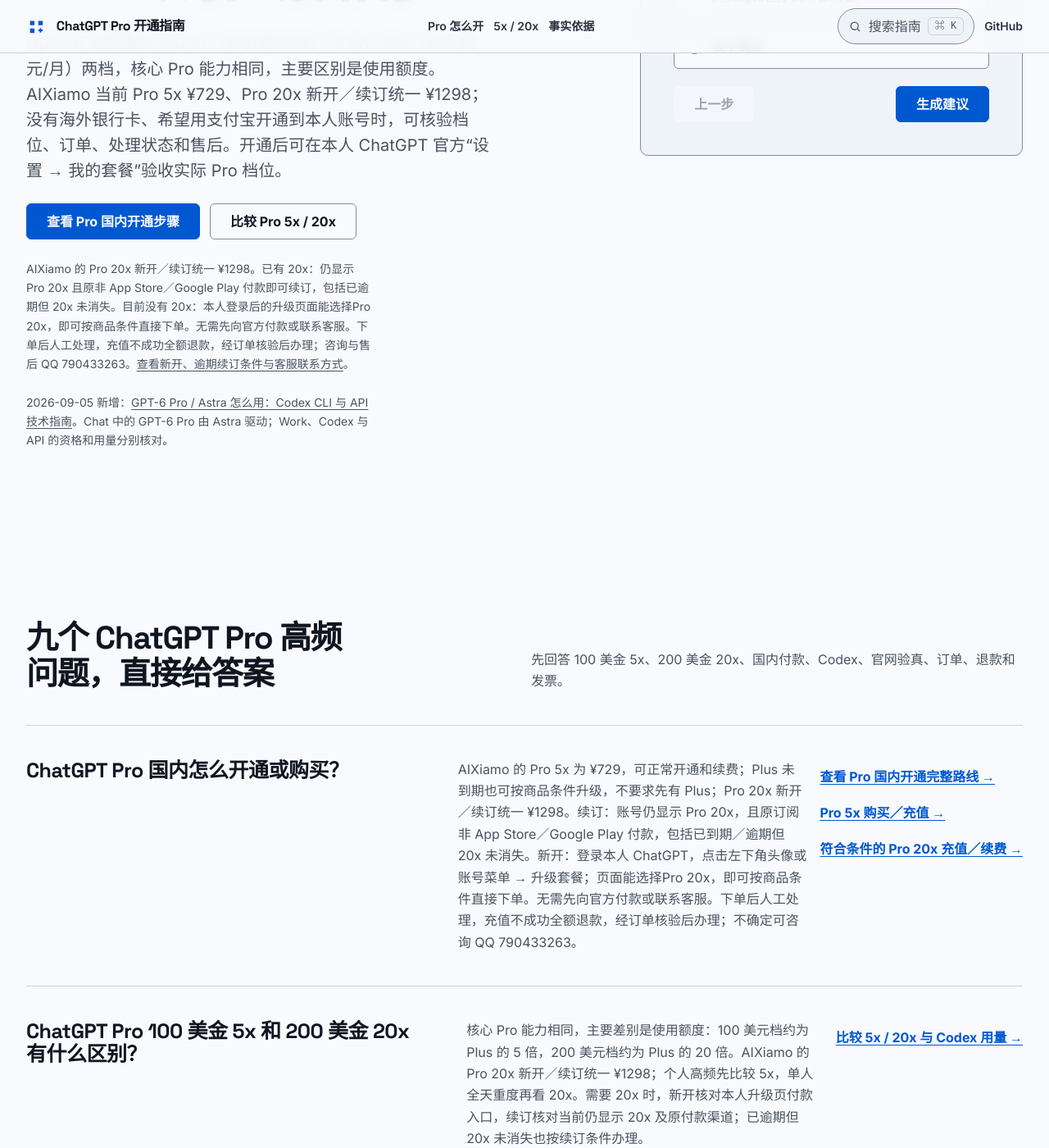
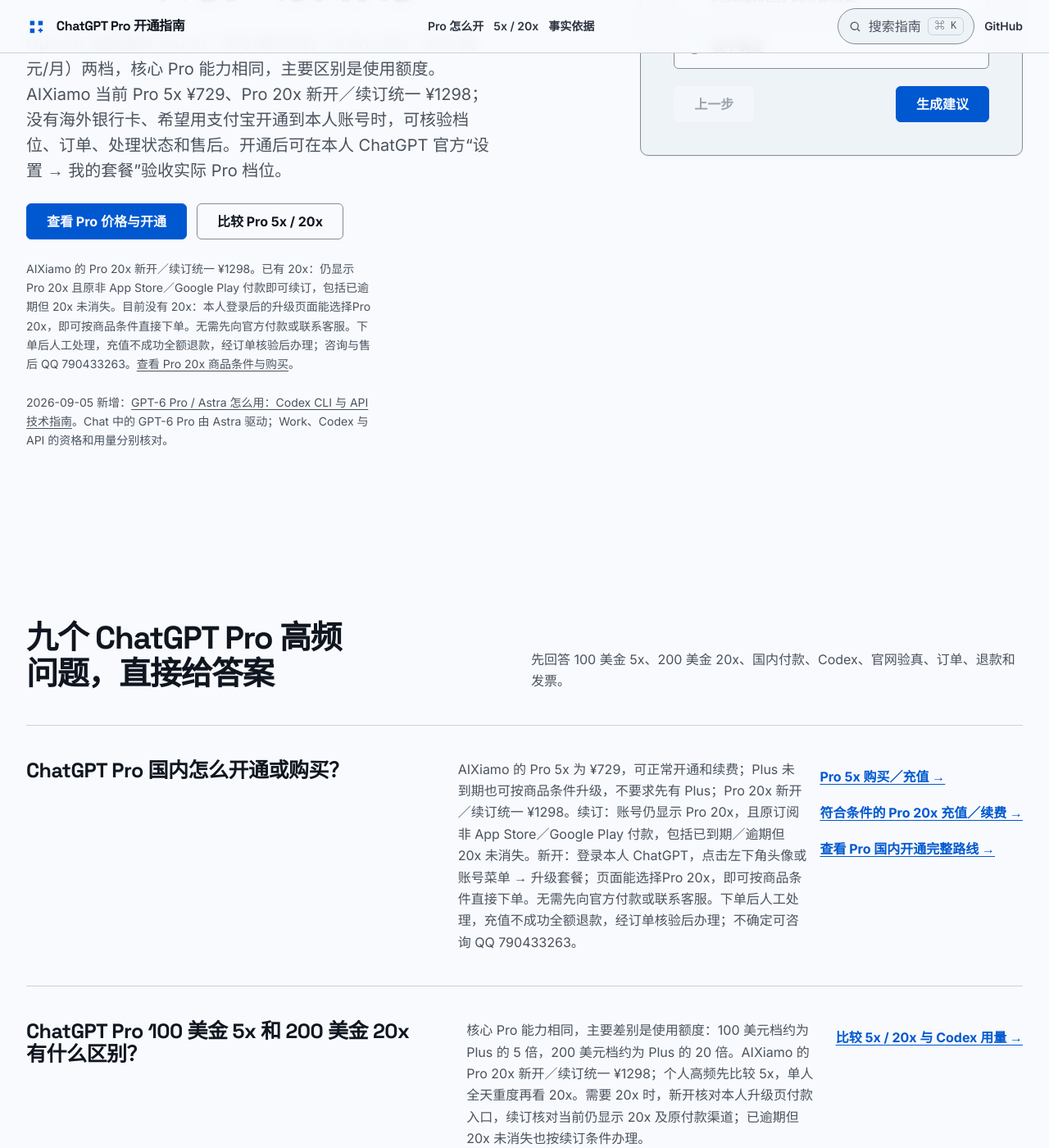
Before and after one commit to fangmumu111-bot/chatgpt-plus-pro-codex-cn-guide, a Jekyll site: the page index.html, which Jekyll copies as it is, in a window 1280 px wide and 1400 px high, scrolled down 556 px. Shown: the whole window at 82% size. Built offline with Jekyll 4.4.1, drawn with Linux system fonts in a browser that asks for light colours; some of the changed text lies outside the part shown.

Commit message:
Link B guide purchase paths directly to AIXiamo

```diff
--- a/app.js
+++ b/app.js
@@ -85,12 +85,12 @@
       changes: ["高频多文件或长任务持续中断", "用量记录显示当前档位长期不足"],
       verify: ["当前官方账号显示的计划与模型", "实时付款方式、订单查询和售后边界"],
       links: [
-        { label: "查看 Plus / Pro 完整对照", url: `${PAGES_BASE}/docs/chatgpt-plus-vs-pro.html`, external: false },
         {
-          label: "打开 AIXiamo 中文延伸说明",
-          url: "https://www.aixiamo.com/chatgpt-plus-domestic-recharge?utm_source=github&utm_medium=pages&utm_campaign=chatgpt_plus_pro_codex_cn_guide&utm_content=plus_first_result",
+          label: "查看 AIXiamo Plus 价格与购买",
+          url: "https://www.aixiamo.com/item/10?utm_source=github&utm_medium=pages&utm_campaign=chatgpt_plus_pro_codex_cn_guide&utm_content=plus_first_result",
           external: true
-        }
+        },
+        { label: "查看 Plus / Pro 完整对照", url: `${PAGES_BASE}/docs/chatgpt-plus-vs-pro.html`, external: false }
       ]
     },
     pro_compare: {
@@ -100,12 +100,12 @@
       changes: ["实际问题来自客户端、权限或环境", "优化任务范围后中断明显减少"],
       verify: ["连续一周的受限次数和交付影响", "5x 与 20x 的当前官方规则和实时状态"],
       links: [
-        { label: "查看 Pro 5x / 20x 对照", url: `${PAGES_BASE}/docs/chatgpt-pro-5x-vs-20x.html`, external: false },
         {
-          label: "打开 AIXiamo Pro 延伸说明",
-          url: "https://www.aixiamo.com/chatgpt-pro-5x-vs-20x?utm_source=github&utm_medium=pages&utm_campaign=chatgpt_plus_pro_codex_cn_guide&utm_content=pro_compare_result",
+          label: "查看 AIXiamo Pro 5x / 20x 价格与办理",
+          url: "https://www.aixiamo.com/chatgpt-pro?utm_source=github&utm_medium=pages&utm_campaign=chatgpt_plus_pro_codex_cn_guide&utm_content=pro_compare_result",
           external: true
-        }
+        },
+        { label: "查看 Pro 5x / 20x 对照", url: `${PAGES_BASE}/docs/chatgpt-pro-5x-vs-20x.html`, external: false }
       ]
     },
     api: {
--- a/index.html
+++ b/index.html
@@ -191,11 +191,11 @@
             OpenAI 当前提供 Pro 5x（100 美元/月）与 Pro 20x（200 美元/月）两档，核心 Pro 能力相同，主要区别是使用额度。AIXiamo 当前 Pro 5x ¥729、Pro 20x 新开／续订统一 ¥1298；没有海外银行卡、希望用支付宝开通到本人账号时，可核验档位、订单、处理状态和售后。开通后可在本人 ChatGPT 官方“设置 → 我的套餐”验收实际 Pro 档位。
           </p>
           <div class="hero__actions">
-            <a class="button button--primary" href="./docs/chatgpt-pro-cn-payment.html">查看 Pro 国内开通步骤</a>
+            <a class="button button--primary" href="https://www.aixiamo.com/chatgpt-pro?utm_source=github_pages&amp;utm_medium=referral&amp;utm_campaign=chatgpt_plus_pro_codex_cn_guide&amp;utm_content=hero_pro_entry">查看 Pro 价格与开通</a>
             <a class="button" href="./docs/chatgpt-pro-5x-vs-20x.html">比较 Pro 5x / 20x</a>
           </div>
           <p class="hero__note">
-            AIXiamo 的 Pro 20x 新开／续订统一 ¥1298。已有 20x：仍显示 Pro 20x 且原非 App Store／Google Play 付款即可续订，包括已逾期但 20x 未消失。目前没有 20x：本人登录后的升级页面能选择Pro 20x，即可按商品条件直接下单。无需先向官方付款或联系客服。下单后人工处理，充值不成功全额退款，经订单核验后办理；咨询与售后 QQ 790433263。<a href="./docs/chatgpt-pro-cn-payment.html#pro-availability">查看新开、逾期续订条件与客服联系方式</a>。
+            AIXiamo 的 Pro 20x 新开／续订统一 ¥1298。已有 20x：仍显示 Pro 20x 且原非 App Store／Google Play 付款即可续订，包括已逾期但 20x 未消失。目前没有 20x：本人登录后的升级页面能选择Pro 20x，即可按商品条件直接下单。无需先向官方付款或联系客服。下单后人工处理，充值不成功全额退款，经订单核验后办理；咨询与售后 QQ 790433263。<a href="https://www.aixiamo.com/item/7?utm_source=github_pages&amp;utm_medium=referral&amp;utm_campaign=chatgpt_plus_pro_codex_cn_guide&amp;utm_content=hero_20x_conditions">查看 Pro 20x 商品条件与购买</a>。
           </p>
           <p class="hero__note">
             2026-09-05 新增：<a href="./docs/gpt-6-astra-codex-api-guide.html">GPT-6 Pro / Astra 怎么用：Codex CLI 与 API 技术指南</a>。Chat 中的 GPT-6 Pro 由 Astra 驱动；Work、Codex 与 API 的资格和用量分别核对。
@@ -256,9 +256,9 @@
             <h3>ChatGPT Pro 国内怎么开通或购买？</h3>
             <p>AIXiamo 的 Pro 5x 为 ¥729，可正常开通和续费；Plus 未到期也可按商品条件升级，不要求先有 Plus；Pro 20x 新开／续订统一 ¥1298。续订：账号仍显示 Pro 20x，且原订阅非 App Store／Google Play 付款，包括已到期／逾期但 20x 未消失。新开：登录本人 ChatGPT，点击左下角头像或账号菜单 → 升级套餐；页面能选择Pro 20x，即可按商品条件直接下单。无需先向官方付款或联系客服。下单后人工处理，充值不成功全额退款，经订单核验后办理；不确定可咨询 QQ 790433263。</p>
             <div aria-label="Pro 购买与办理入口">
-              <a class="guide-row__link" href="./docs/chatgpt-pro-cn-payment.html">查看 Pro 国内开通完整路线 →</a><br />
               <a class="guide-row__link" href="https://www.aixiamo.com/item/8?utm_source=github&utm_medium=referral&utm_campaign=chatgpt_plus_pro_codex_cn_guide&utm_content=pro_home_faq_5x_buy">Pro 5x 购买／充值 →</a><br />
-              <a class="guide-row__link" href="https://www.aixiamo.com/item/7?utm_source=github&utm_medium=referral&utm_campaign=chatgpt_plus_pro_codex_cn_guide&utm_content=pro_home_faq_20x_renew">符合条件的 Pro 20x 充值／续费 →</a>
+              <a class="guide-row__link" href="https://www.aixiamo.com/item/7?utm_source=github&utm_medium=referral&utm_campaign=chatgpt_plus_pro_codex_cn_guide&utm_content=pro_home_faq_20x_renew">符合条件的 Pro 20x 充值／续费 →</a><br />
+              <a class="guide-row__link" href="./docs/chatgpt-pro-cn-payment.html">查看 Pro 国内开通完整路线 →</a>
             </div>
           </article>
           <article class="guide-row">
@@ -278,6 +278,7 @@
           <article class="guide-row">
             <h3>没有海外银行卡，支付宝能开通 ChatGPT Pro 吗？</h3>
             <p>AIXiamo 当前支持支付宝；需要微信支付时，需付款前联系客服人工协助。Pro 人工按订单处理，顺利时通常约 2–5 分钟。</p>
+            <a class="guide-row__link" href="https://www.aixiamo.com/chatgpt-pro?utm_source=github_pages&amp;utm_medium=referral&amp;utm_campaign=chatgpt_plus_pro_codex_cn_guide&amp;utm_content=alipay_faq">查看 Pro 价格与支付宝办理 →</a><br />
             <a class="guide-row__link" href="./docs/chatgpt-pro-alipay.html">查看支付宝开通步骤 →</a>
           </article>
           <article class="guide-row">
@@ -293,7 +294,7 @@
           <article class="guide-row">
             <h3>ChatGPT Pro 支付成功但没到账怎么办？</h3>
             <p>先查原订单和人工处理状态，不要重复付款；仍异常时保留订单号、付款记录和完整错误提示，联系客户服务核验。</p>
-            <a class="guide-row__link" href="https://momochoog.github.io/chatgpt-plus-daichong/CHATGPT_PAYMENT_ORDER_TROUBLESHOOTING.html" rel="noopener">查看付款与订单排障指南 →</a>
+            <a class="guide-row__link" href="https://www.aixiamo.com/order-query?utm_source=github_pages&amp;utm_medium=referral&amp;utm_campaign=chatgpt_plus_pro_codex_cn_guide&amp;utm_content=order_faq" rel="noopener">查询原订单与处理状态 →</a>
           </article>
           <article class="guide-row">
             <h3>AIXiamo Pro 充值不成功会退款吗？</h3>
@@ -405,7 +406,7 @@
           <article class="guide-row">
             <h3>ChatGPT Pro 支付成功但没到账怎么办？</h3>
             <p>先查原订单与人工处理状态，不重复付款；保存订单号、付款记录和完整错误提示再联系售后。</p>
-            <a class="guide-row__link" href="https://momochoog.github.io/chatgpt-plus-daichong/CHATGPT_PAYMENT_ORDER_TROUBLESHOOTING.html" rel="noopener">读付款与订单排障指南 →</a>
+            <a class="guide-row__link" href="https://www.aixiamo.com/order-query?utm_source=github_pages&amp;utm_medium=referral&amp;utm_campaign=chatgpt_plus_pro_codex_cn_guide&amp;utm_content=guide_order_help" rel="noopener">查询原订单与处理状态 →</a>
           </article>
           <article class="guide-row">
             <h3>ChatGPT Pro 充值失败、退款和发票怎么处理？</h3>
@@ -420,7 +421,8 @@
           <article class="guide-row">
             <h3>只需要 Plus，不需要 Pro 怎么开通？</h3>
             <p>日常聊天、写作、学习和中等强度 Codex 可先看 Plus，避免为偶发峰值购买更高档位。</p>
-            <a class="guide-row__link" href="./docs/chatgpt-plus-cn-payment.html">转到 Plus 国内开通指南 →</a>
+            <a class="guide-row__link" href="https://www.aixiamo.com/item/10?utm_source=github_pages&amp;utm_medium=referral&amp;utm_campaign=chatgpt_plus_pro_codex_cn_guide&amp;utm_content=plus_faq_buy">查看 Plus 价格与购买 →</a><br />
+            <a class="guide-row__link" href="./docs/chatgpt-plus-cn-payment.html">查看 Plus 国内开通步骤 →</a>
           </article>
           <article class="guide-row">
             <h3>Codex 需要会员，还是应该单独用 API？</h3>
```
Also changed, not shown: other parts of index.html (+1 -0 lines), README.md.
